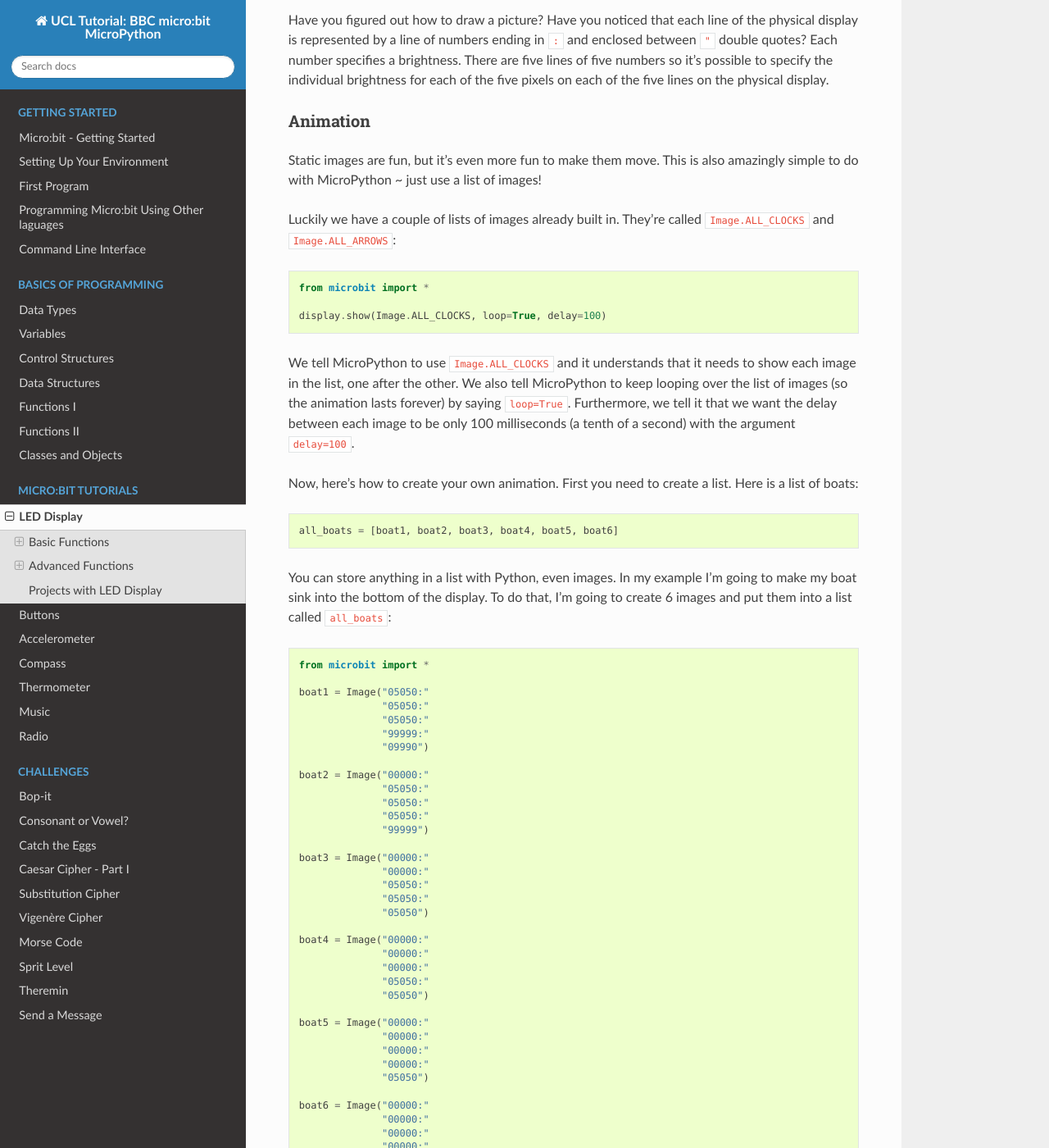
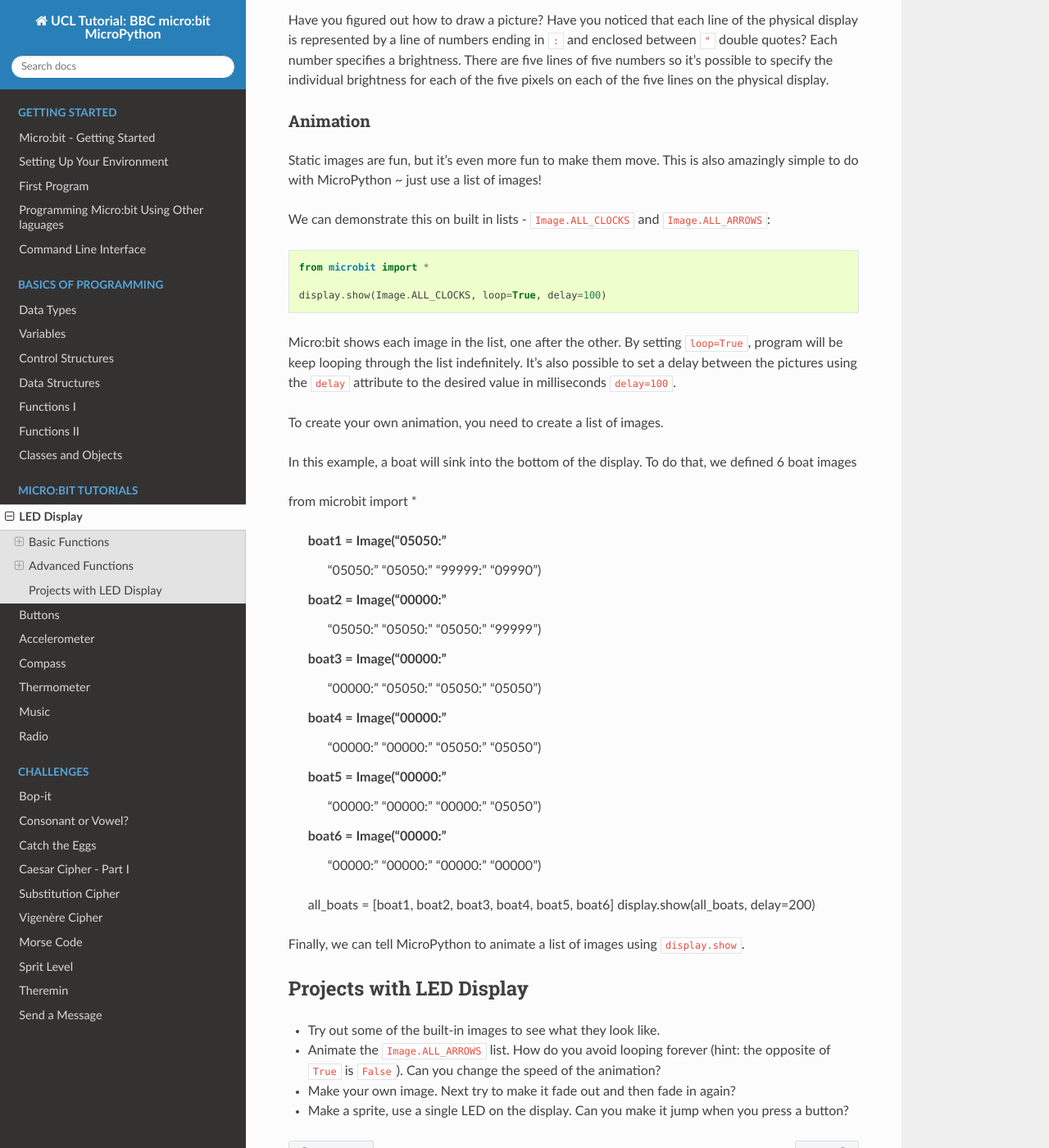
Before and after one commit to rharbird/microbit-challenges, a Sphinx documentation site: the page built from docs/source/tutorials/images.rst, in a window 1280 px wide and 1400 px high, scrolled down 3130 px. Shown: the whole window at 82% size. Built offline with Sphinx 7.4.7 and the Read the Docs theme 2.0.0, drawn with Linux system fonts in a browser that asks for light colours; pages that are not in the unit, such as notebooks, are missing from menus; some of the changed text lies outside the part shown.

Commit message:
Modify text

```diff
--- a/docs/source/tutorials/images.rst
+++ b/docs/source/tutorials/images.rst
@@ -134,32 +134,22 @@ Animation
 Static images are fun, but it's even more fun to make them move. This is also
 amazingly simple to do with MicroPython ~ just use a list of images!
 
-Luckily we have a
-couple of lists of images already built in. They're called ``Image.ALL_CLOCKS``
+We can demonstrate this on built in lists - ``Image.ALL_CLOCKS``
 and ``Image.ALL_ARROWS``::
 
     from microbit import *
 
     display.show(Image.ALL_CLOCKS, loop=True, delay=100)
 
-We tell MicroPython to use ``Image.ALL_CLOCKS`` and
-it understands that it needs to show each image in the list, one after the
-other. We also tell MicroPython to keep looping over the list of images (so
-the animation lasts forever) by saying ``loop=True``. Furthermore, we tell it
-that we want the delay between each image to be only 100 milliseconds (a tenth
-of a second) with the argument ``delay=100``.
+Micro:bit shows each image in the list, one after the
+other. By setting ``loop=True``, program will be keep looping through the list indefinitely. It's also possible to set a delay between the pictures using the ``delay``
+attribute to the desired value in milliseconds ``delay=100``.
 
-Now, here's how to create your own animation.  First you need to create a list.
-Here is a list of boats::
+To create your own animation, you need to create a list of images.
 
-    all_boats = [boat1, boat2, boat3, boat4, boat5, boat6]
+In this example, a boat will sink into the bottom of the display. To do that, we defined 6 boat images ::
 
-You can store anything in a list with Python, even images.
-In my example I'm going to
-make my boat sink into the bottom of the display. To do that,
-I'm going to create 6 images and put them into a list called ``all_boats``::
-
-    from microbit import *
+from microbit import *
 
     boat1 = Image("05050:"
                   "05050:"
```
